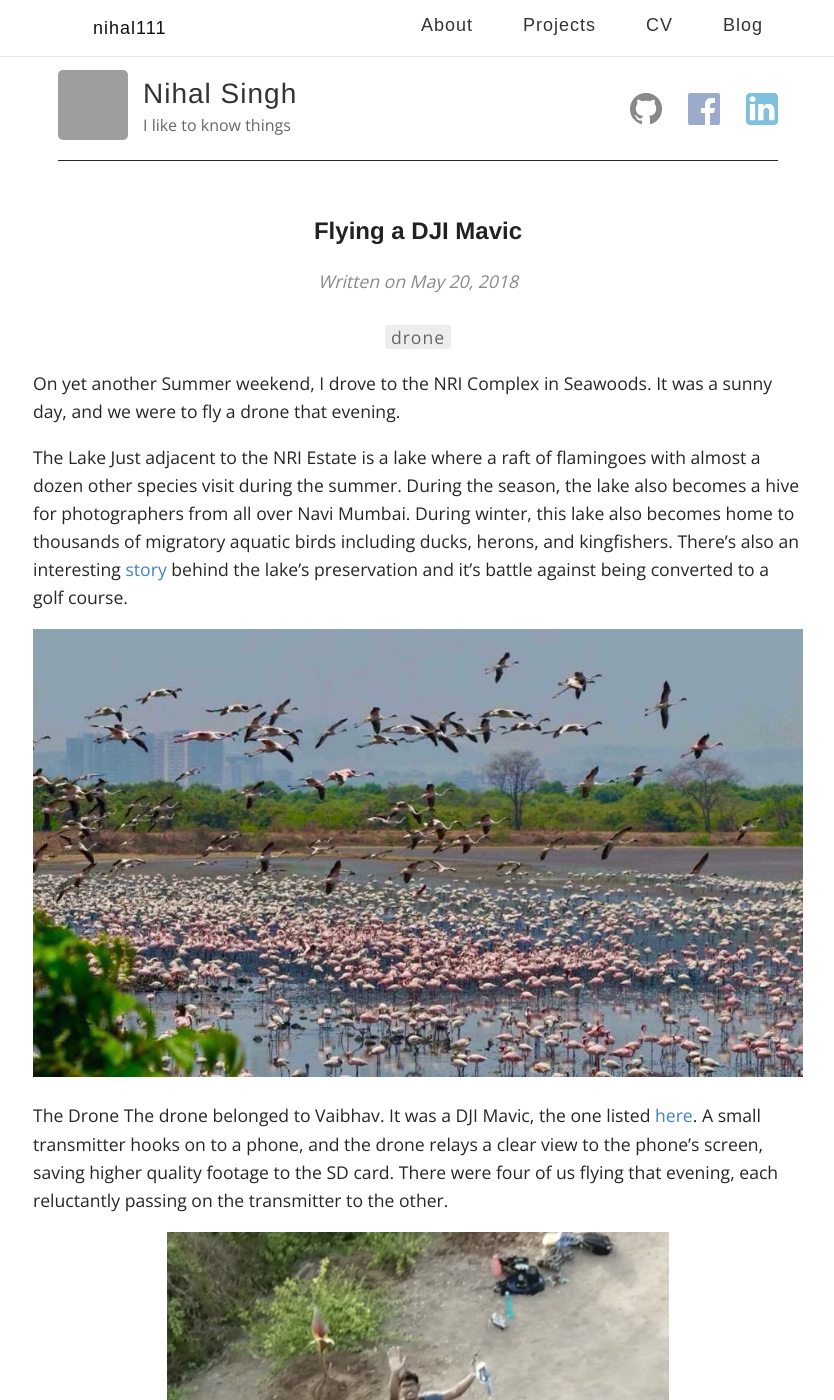
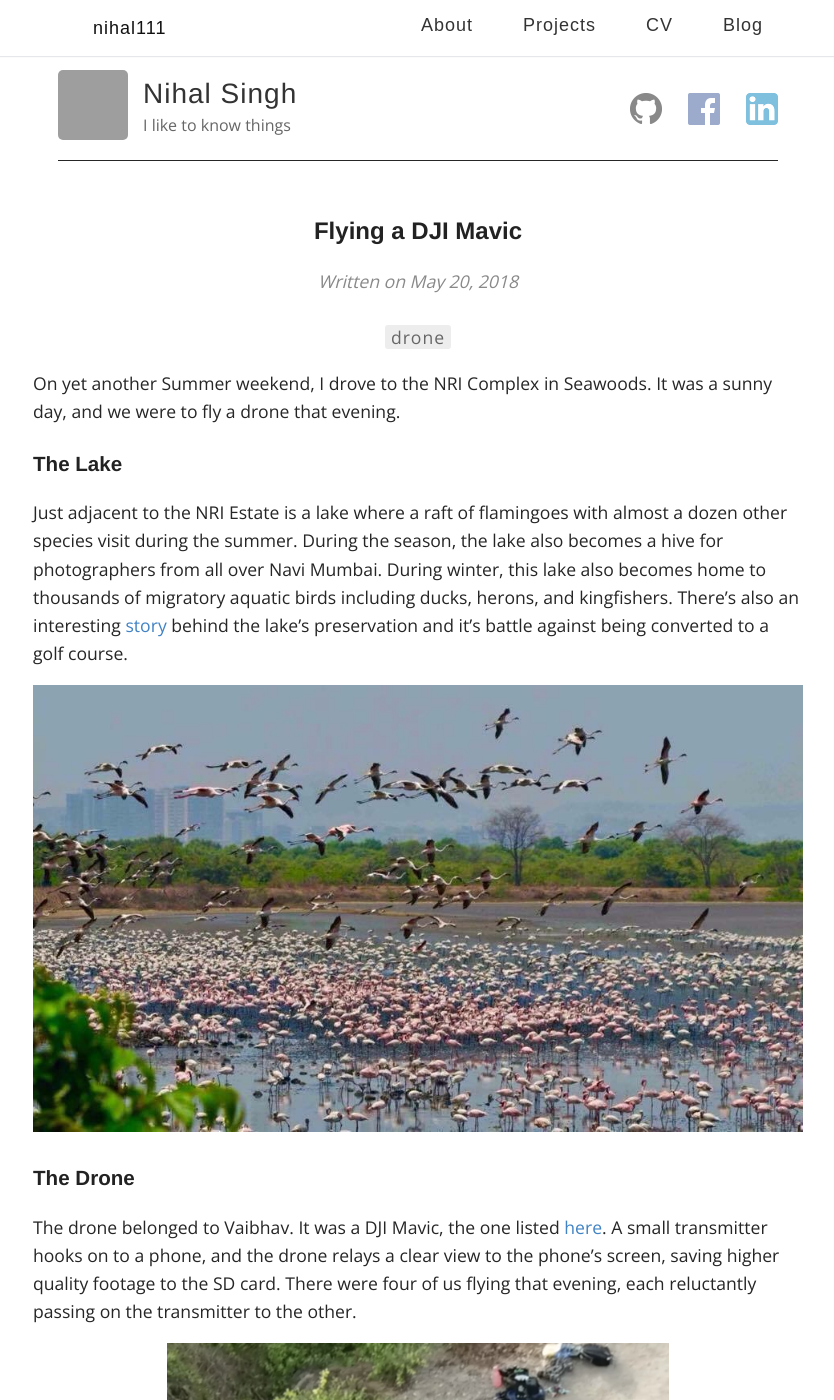
Before and after one commit to nihal111/nihal111.github.io, a Jekyll site: the page built from _posts/2018-05-20-flying-dji-mavic.markdown, in a window 1280 px wide and 1400 px high. Shown: the whole window, without its empty margins (222-1056 px from the left). Built offline with Jekyll 4.4.1, drawn with Linux system fonts in a browser that asks for light colours; some web fonts are replaced; comment, search, counter and statistics services are not loaded; some of the changed text lies outside the part shown; grey boxes are pictures that could not be loaded.

Commit message:
formatting fix

```diff
--- a/_posts/2018-05-20-flying-dji-mavic.markdown
+++ b/_posts/2018-05-20-flying-dji-mavic.markdown
@@ -9,14 +9,16 @@ tags:
 
 On yet another Summer weekend, I drove to the NRI Complex in Seawoods. It was a sunny day, and we were to fly a drone that evening.
 
-The Lake
+### The Lake
+
 Just adjacent to the NRI Estate is a lake where a raft of flamingoes with almost a dozen other species visit during the summer. During the season, the lake also becomes a hive for photographers from all over Navi Mumbai.
 During winter, this lake also becomes home to thousands of migratory aquatic birds including ducks, herons, and kingfishers. There's also an interesting [story](https://www.thebetterindia.com/120843/shruti-agarwal-sunil-agarwal-seawoods-lake-mumbai/) behind the lake's preservation and it's battle against being converted to a golf course.
 
 {: .center}
 ![Lake]({{ site.baseurl }}/img/lake.jpg "Lake"){:style="max-height: 500px;"}
 
-The Drone
+### The Drone
+
 The drone belonged to Vaibhav. It was a DJI Mavic, the one listed [here](https://www.dji.com/mavic). A small transmitter hooks on to a phone, and the drone relays a clear view to the phone's screen, saving higher quality footage to the SD card. There were four of us flying that evening, each reluctantly passing on the transmitter to the other.
 
 {: .center}
```
Also changed, not shown: other parts of _posts/2018-05-20-flying-dji-mavic.markdown (+1 -1 lines), 1 other file.
